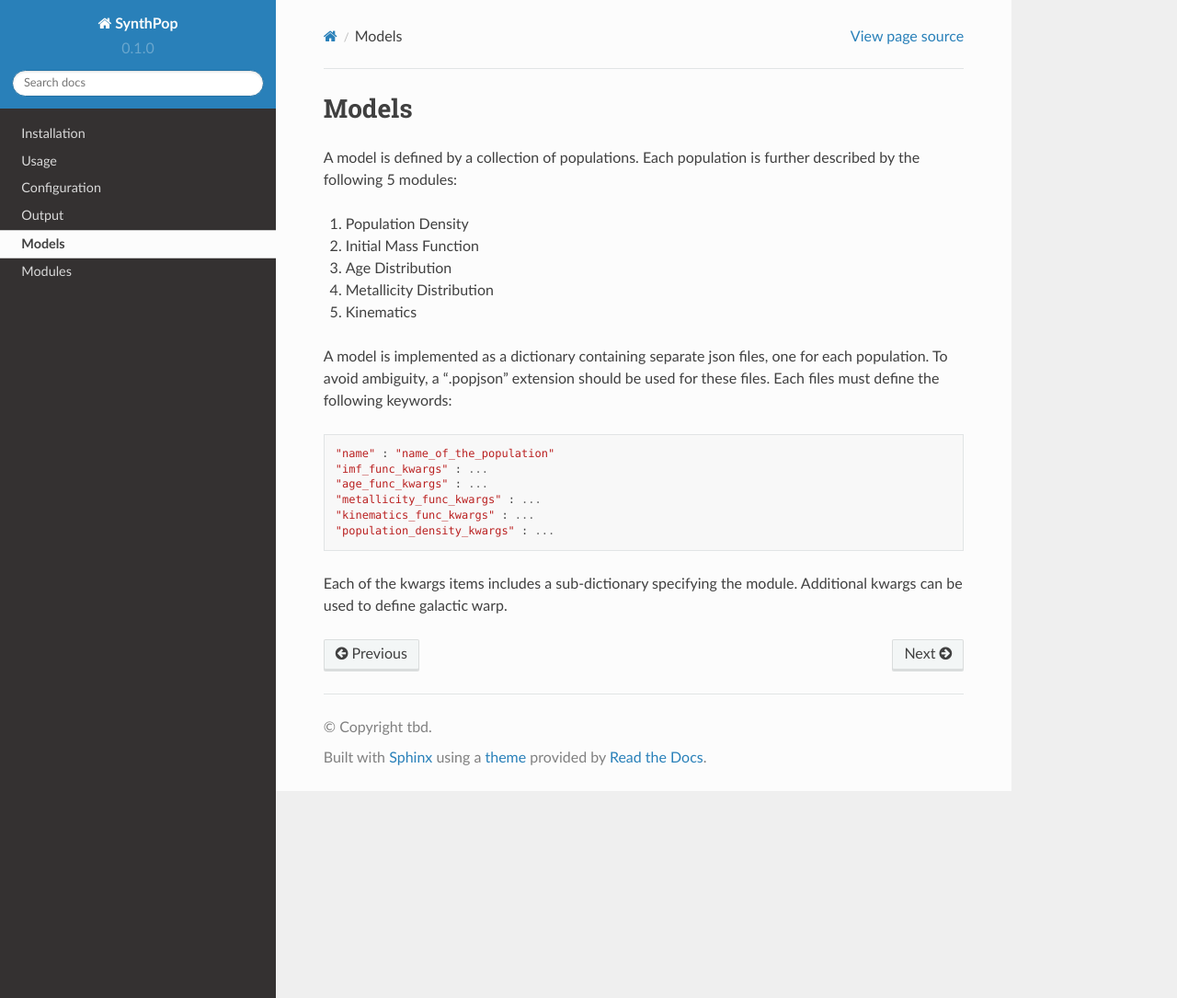
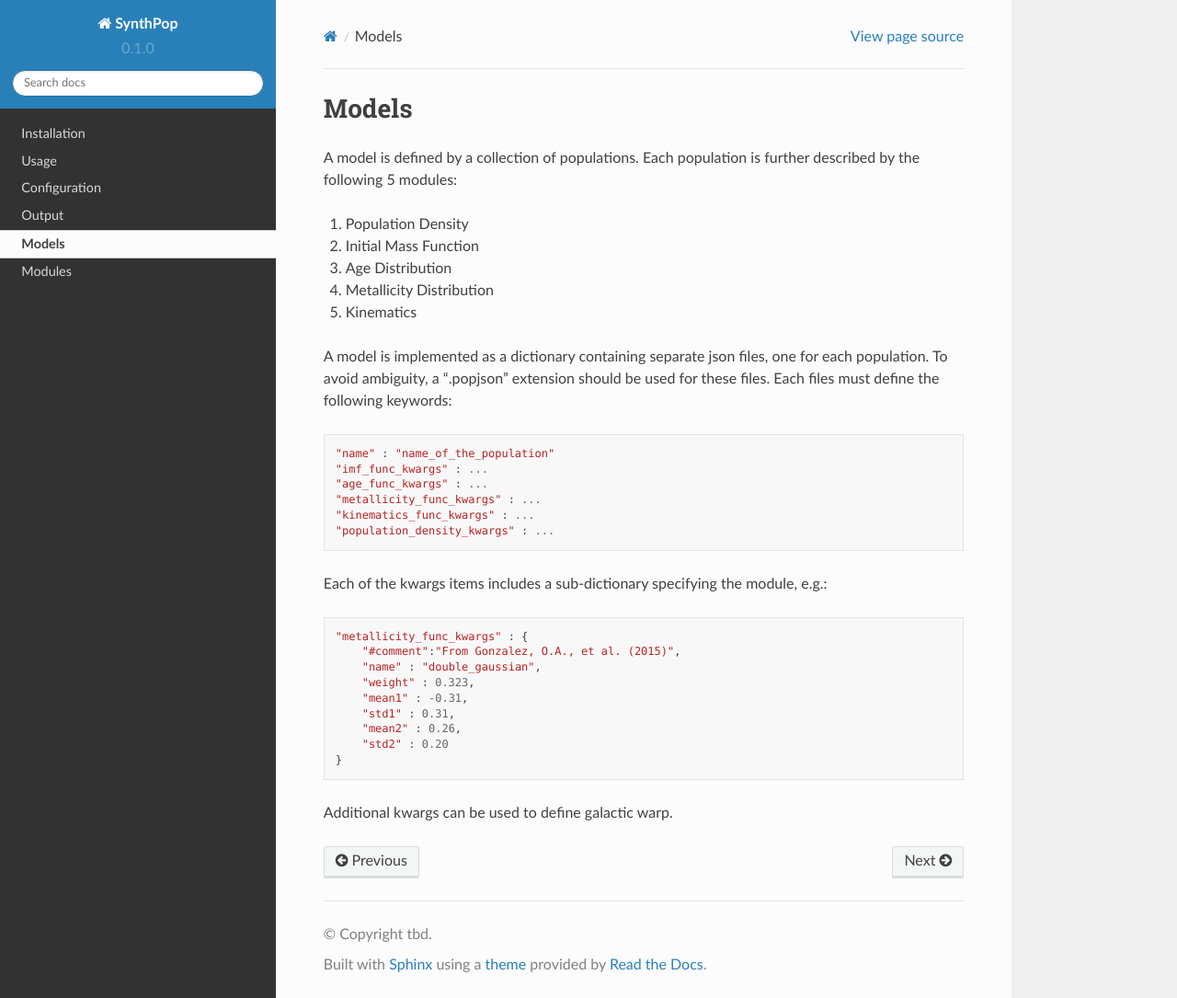
Before and after one commit to synthpop-galaxy/synthpop, a Sphinx documentation site: the page built from docs/source/models.rst, in a window 1280 px wide and 1085 px high. Shown: the whole window at 92% size. Built offline with Sphinx 7.4.7 and the Read the Docs theme 2.0.0, drawn with Linux system fonts in a browser that asks for light colours.

Commit message:
Update models.rst

```diff
--- a/docs/source/models.rst
+++ b/docs/source/models.rst
@@ -22,5 +22,16 @@ Each files must define the following keywords::
     "population_density_kwargs" : ...
 
 Each of the kwargs items includes a sub-dictionary
-specifying the module.
+specifying the module, e.g.::
+
+    "metallicity_func_kwargs" : {
+        "#comment":"From Gonzalez, O.A., et al. (2015)",
+        "name" : "double_gaussian",
+        "weight" : 0.323,
+        "mean1" : -0.31,
+        "std1" : 0.31,
+        "mean2" : 0.26,
+        "std2" : 0.20
+    }
+
 Additional kwargs can be used to define galactic warp.
```
